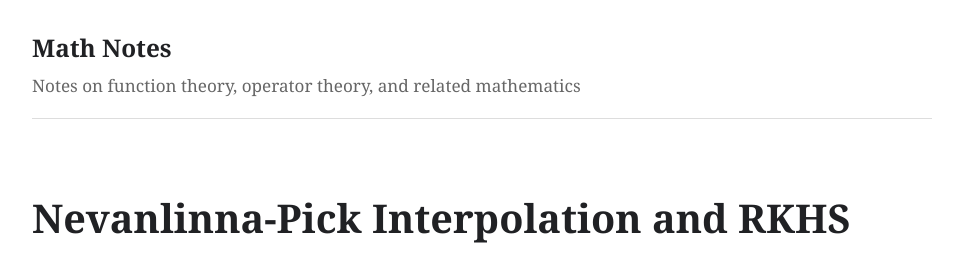
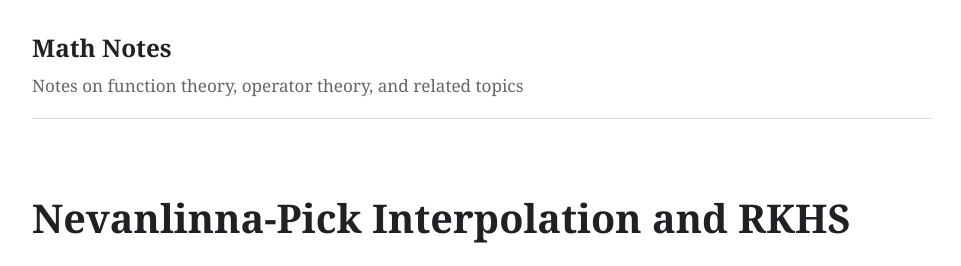
Before and after one commit to jamesftian/math, a Jekyll site: the page built from _posts/2026-07-29-nevanlinna-pick.html, in a window 1280 px wide and 900 px high. Shown: the top 266 px of the window, without its empty margins (158-1119 px from the left). Built offline with Jekyll 4.4.1, drawn with Linux system fonts in a browser that asks for light colours.

Commit message:
Update _config.yml

```diff
--- a/_config.yml
+++ b/_config.yml
@@ -1,5 +1,5 @@
 title: "Math Notes"
-description: "Notes on function theory, operator theory, and related mathematics"
+description: "Notes on function theory, operator theory, and related topics"
 url: "https://jamesftian.github.io"
 baseurl: "/math"
 
```
